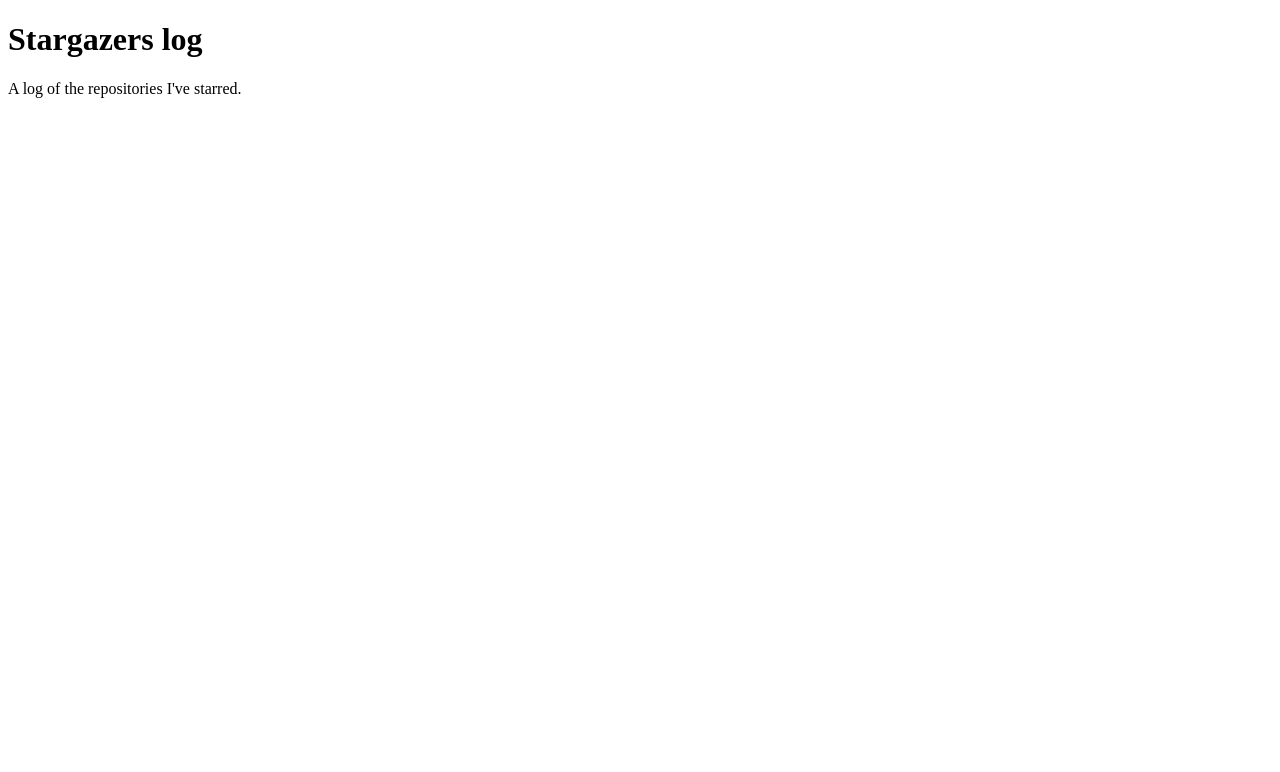
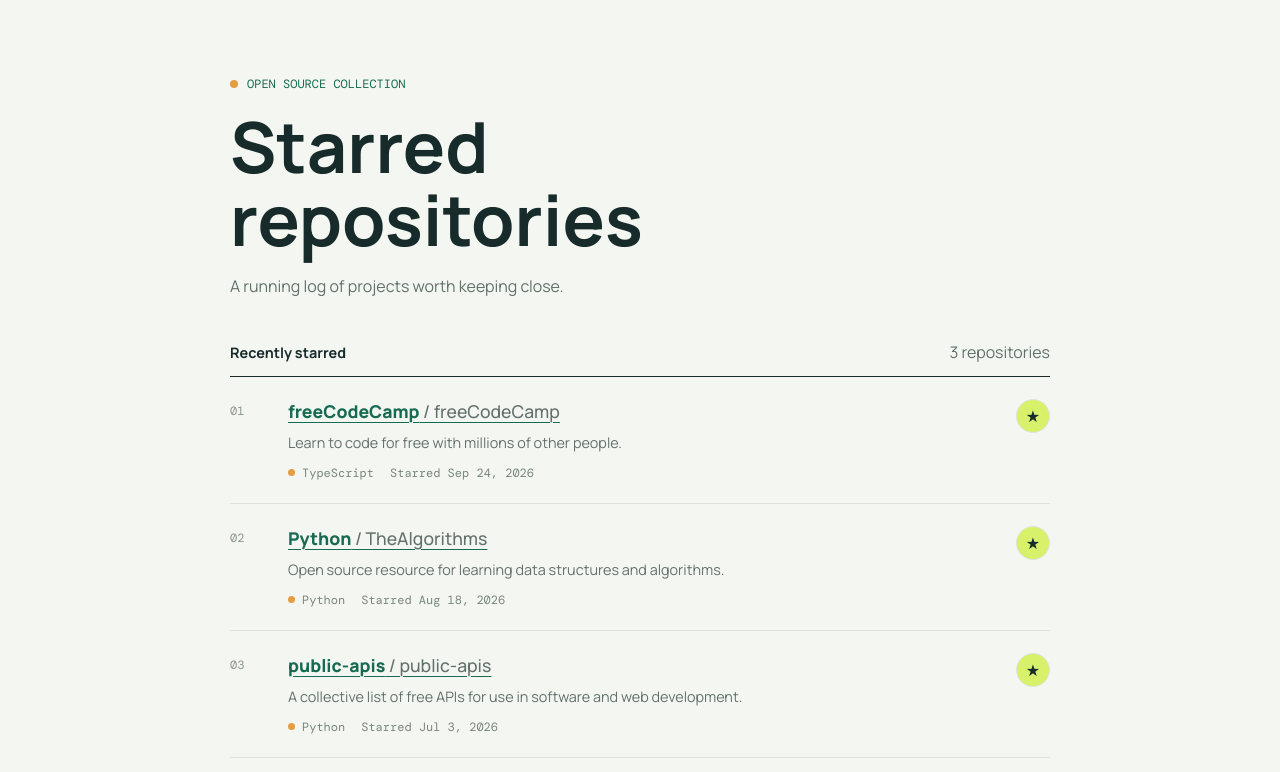
Before and after one commit to liomaf3/Stargazers-log, a plain HTML site: page index.html in a window 1280 px wide. Drawn offline with nearby package versions, Linux system fonts and the light colour scheme.

Commit message:
Add starred repositories list

```diff
--- /dev/null
+++ b/events.json
@@ -0,0 +1,26 @@
+[
+  {
+    "name": "freeCodeCamp",
+    "owner": "freeCodeCamp",
+    "description": "Learn to code for free with millions of other people.",
+    "url": "https://github.com/freeCodeCamp/freeCodeCamp",
+    "language": "TypeScript",
+    "starredAt": "2026-09-24"
+  },
+  {
+    "name": "Python",
+    "owner": "TheAlgorithms",
+    "description": "Open source resource for learning data structures and algorithms.",
+    "url": "https://github.com/TheAlgorithms/Python",
+    "language": "Python",
+    "starredAt": "2026-08-18"
+  },
+  {
+    "name": "public-apis",
+    "owner": "public-apis",
+    "description": "A collective list of free APIs for use in software and web development.",
+    "url": "https://github.com/public-apis/public-apis",
+    "language": "Python",
+    "starredAt": "2026-07-03"
+  }
+]
--- a/index.html
+++ b/index.html
@@ -1,11 +1,26 @@
 <!DOCTYPE html>
-<html lang="fr">
+<html lang="en">
   <head>
     <meta charset="utf-8">
+    <meta name="viewport" content="width=device-width, initial-scale=1">
     <title>Stargazers log</title>
+    <link rel="stylesheet" href="style.css">
+    <script src="script.js" defer></script>
   </head>
   <body>
-    <h1>Stargazers log</h1>
-    <p>A log of the repositories I've starred.</p>
+    <main>
+      <p class="eyebrow">Open source collection</p>
+      <h1>Starred repositories</h1>
+      <p class="intro">A running log of projects worth keeping close.</p>
+
+      <section aria-labelledby="list-title">
+        <div class="list-heading">
+          <h2 id="list-title">Recently starred</h2>
+          <span id="repo-count" aria-live="polite">Loading...</span>
+        </div>
+        <ul id="repo-list" aria-label="Starred repositories"></ul>
+        <p id="status" role="status" aria-live="polite"></p>
+      </section>
+    </main>
   </body>
 </html>
--- /dev/null
+++ b/script.js
@@ -0,0 +1,86 @@
+const repoList = document.querySelector('#repo-list');
+const repoCount = document.querySelector('#repo-count');
+const status = document.querySelector('#status');
+
+function renderRepository(repository, index) {
+  const item = document.createElement('li');
+  item.className = 'repo-item';
+  item.style.animationDelay = `${index * 70}ms`;
+
+  const number = document.createElement('span');
+  number.className = 'repo-number';
+  number.textContent = String(index + 1).padStart(2, '0');
+
+  const content = document.createElement('div');
+  content.className = 'repo-content';
+
+  const link = document.createElement('a');
+  link.className = 'repo-link';
+  link.href = repository.url;
+  link.target = '_blank';
+  link.rel = 'noopener noreferrer';
+  link.textContent = repository.name;
+
+  const owner = document.createElement('span');
+  owner.className = 'repo-owner';
+  owner.textContent = ` / ${repository.owner}`;
+  link.append(owner);
+
+  const description = document.createElement('p');
+  description.className = 'repo-description';
+  description.textContent = repository.description;
+
+  const meta = document.createElement('div');
+  meta.className = 'repo-meta';
+
+  if (repository.language) {
+    const language = document.createElement('span');
+    language.className = 'repo-language';
+    language.textContent = repository.language;
+    meta.append(language);
+  }
+
+  if (repository.starredAt) {
+    const date = document.createElement('time');
+    date.dateTime = repository.starredAt;
+    date.textContent = `Starred ${new Intl.DateTimeFormat('en', {
+      month: 'short',
+      day: 'numeric',
+      year: 'numeric'
+    }).format(new Date(`${repository.starredAt}T00:00:00`))}`;
+    meta.append(date);
+  }
+
+  content.append(link, description, meta);
+
+  const star = document.createElement('span');
+  star.className = 'repo-star';
+  star.setAttribute('aria-hidden', 'true');
+  star.textContent = '★';
+
+  item.append(number, content, star);
+  return item;
+}
+
+async function loadRepositories() {
+  try {
+    const response = await fetch('./events.json');
+    if (!response.ok) {
+      throw new Error(`Request failed with status ${response.status}`);
+    }
+
+    const repositories = await response.json();
+    if (!Array.isArray(repositories)) {
+      throw new Error('Repository data must be a JSON array');
+    }
+
+    repoList.replaceChildren(...repositories.map(renderRepository));
+    repoCount.textContent = `${repositories.length} ${repositories.length === 1 ? 'repository' : 'repositories'}`;
+    status.textContent = repositories.length ? '' : 'No starred repositories yet.';
+  } catch (error) {
+    console.error('Could not load starred repositories:', error);
+    status.textContent = 'Could not load starred repositories. Please try again later.';
+  }
+}
+
+loadRepositories();
--- /dev/null
+++ b/style.css
@@ -0,0 +1,205 @@
+@import url('https://fonts.googleapis.com/css2?family=DM+Mono:wght@400;500&family=Manrope:wght@400;500;600;700;800&display=swap');
+
+:root {
+  color-scheme: light;
+  font-family: 'Manrope', sans-serif;
+  color: #172b2b;
+  background: #f4f6f2;
+  font-synthesis: none;
+  text-rendering: optimizeLegibility;
+  --ink: #172b2b;
+  --muted: #63716c;
+  --line: #dce3dc;
+  --green: #176b52;
+  --lime: #d7f26a;
+}
+
+* {
+  box-sizing: border-box;
+}
+
+body {
+  min-width: 320px;
+  min-height: 100vh;
+  margin: 0;
+  background-image: radial-gradient(#d8e1d8 0.7px, transparent 0.7px);
+  background-size: 18px 18px;
+}
+
+main {
+  width: min(100% - 40px, 820px);
+  margin: 0 auto;
+  padding: 76px 0 88px;
+}
+
+.eyebrow,
+.repo-meta,
+.repo-number {
+  font-family: 'DM Mono', monospace;
+  font-size: 0.75rem;
+  letter-spacing: 0;
+}
+
+.eyebrow {
+  display: flex;
+  align-items: center;
+  gap: 9px;
+  margin: 0 0 18px;
+  color: var(--green);
+  text-transform: uppercase;
+}
+
+.eyebrow::before {
+  width: 8px;
+  height: 8px;
+  border-radius: 50%;
+  background: #e59d41;
+  content: '';
+}
+
+h1 {
+  max-width: 620px;
+  margin: 0;
+  font-size: clamp(2.5rem, 7vw, 4.4rem);
+  line-height: 1.04;
+  letter-spacing: 0;
+}
+
+.intro {
+  margin: 17px 0 40px;
+  color: var(--muted);
+  font-size: 1rem;
+  line-height: 1.7;
+}
+
+.list-heading {
+  display: flex;
+  align-items: baseline;
+  justify-content: space-between;
+  gap: 16px;
+  padding: 0 0 13px;
+  border-bottom: 1px solid var(--ink);
+}
+
+.list-heading h2 {
+  margin: 0;
+  font-size: 0.9rem;
+  font-weight: 700;
+}
+
+#repo-count {
+  color: var(--muted);
+}
+
+#repo-list {
+  margin: 0;
+  padding: 0;
+  list-style: none;
+}
+
+.repo-item {
+  display: grid;
+  grid-template-columns: 42px minmax(0, 1fr) auto;
+  align-items: start;
+  gap: 16px;
+  padding: 22px 0;
+  border-bottom: 1px solid var(--line);
+  animation: arrive 420ms both;
+}
+
+.repo-number {
+  padding-top: 4px;
+  color: #89958e;
+}
+
+.repo-content {
+  min-width: 0;
+}
+
+.repo-link {
+  color: var(--green);
+  font-size: 1.1rem;
+  font-weight: 800;
+  text-decoration-thickness: 1px;
+  text-underline-offset: 4px;
+  overflow-wrap: anywhere;
+}
+
+.repo-owner {
+  color: var(--muted);
+  font-weight: 500;
+}
+
+.repo-description {
+  margin: 8px 0 0;
+  color: var(--muted);
+  font-size: 0.9rem;
+  line-height: 1.6;
+}
+
+.repo-meta {
+  display: flex;
+  flex-wrap: wrap;
+  gap: 8px 16px;
+  margin-top: 11px;
+  color: #78857e;
+}
+
+.repo-language::before {
+  display: inline-block;
+  width: 7px;
+  height: 7px;
+  margin: 0 7px 1px 0;
+  border-radius: 50%;
+  background: #e59d41;
+  content: '';
+}
+
+.repo-star {
+  display: grid;
+  width: 34px;
+  height: 34px;
+  place-items: center;
+  border: 1px solid #dce3dc;
+  border-radius: 50%;
+  background: var(--lime);
+  color: var(--ink);
+  font-size: 1rem;
+}
+
+#status {
+  margin: 20px 0 0;
+  color: var(--muted);
+  font-size: 0.9rem;
+}
+
+@keyframes arrive {
+  from { opacity: 0; transform: translateY(7px); }
+  to { opacity: 1; transform: translateY(0); }
+}
+
+@media (max-width: 560px) {
+  main {
+    width: min(100% - 32px, 820px);
+    padding-top: 52px;
+  }
+
+  .repo-item {
+    grid-template-columns: 30px minmax(0, 1fr) 30px;
+    gap: 10px;
+    padding: 18px 0;
+  }
+
+  .repo-star {
+    width: 30px;
+    height: 30px;
+  }
+}
+
+@media (prefers-reduced-motion: reduce) {
+  *, *::before, *::after {
+    animation-duration: 0.01ms !important;
+    animation-iteration-count: 1 !important;
+    scroll-behavior: auto !important;
+  }
+}
```
